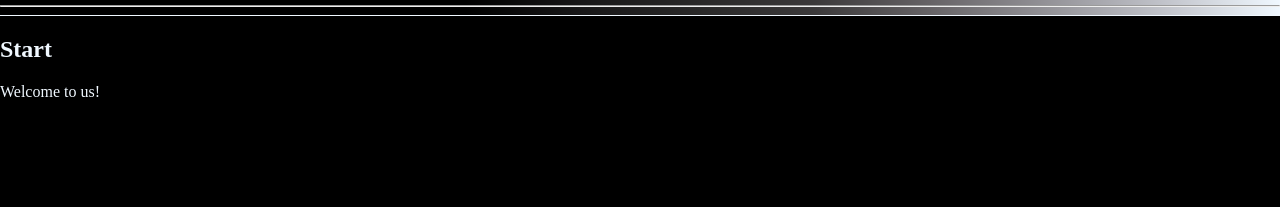
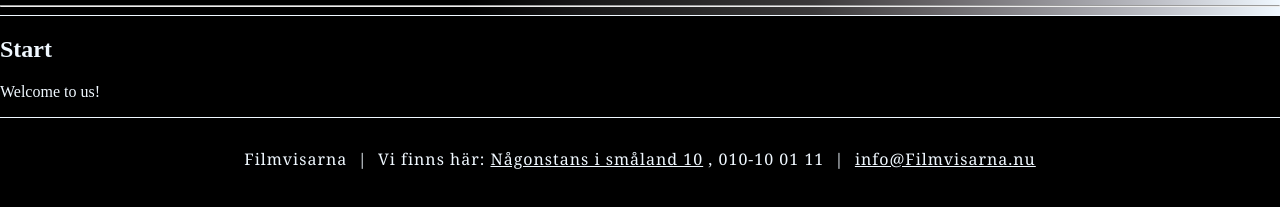
Before and after one commit to L00phole/filmvisarna, a website: page singleIndex.html in a window 1280 px wide. Shown: the part 65-272 px from the top of the page. Drawn offline with nearby package versions, Linux system fonts and the light colour scheme.

Commit message:
fixed footer in SPA

```diff
--- a/singleIndex.html
+++ b/singleIndex.html
@@ -27,6 +27,18 @@
     <hr>
   </header>
   <main></main>
+  <footer>
+
+    <div id="bottom">
+      <br>
+      Filmvisarna &nbsp;|&nbsp; Vi finns här:
+      <a title="Visa karta i ny flik..." target="_blank" href="https://goo.gl/maps/TRDRBXmcAz9w2bGw5">Någonstans i småland
+        10</a>
+      , 010-10 01 11 &nbsp;|&nbsp;
+      <a title="Maila till oss.." href="mailto:info@filmvisarna.nu">info@Filmvisarna.nu</a>
+
+    </div>
+  </footer>
   <script src="https://code.jquery.com/jquery-3.6.0.min.js"></script>
   <script src="singleMain.js"></script>
   <script>readJson();</script>
```
